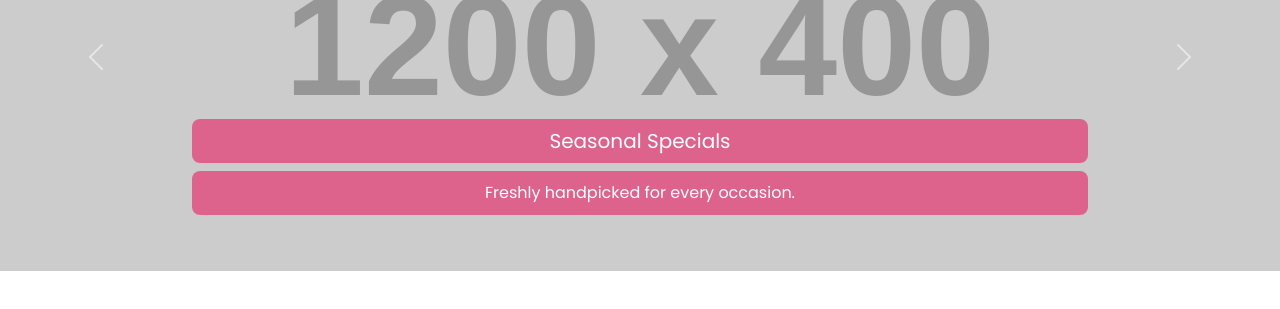
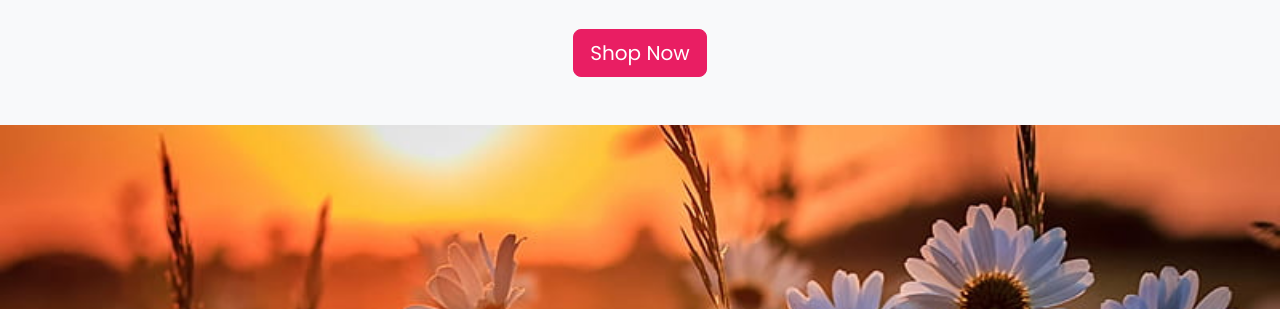
Before and after one commit to nikitabansode05/WEB, a plain HTML site: page TFLbootstrap/index.html in a window 1280 px wide. Shown: the part 212-521 px from the top of the page. Drawn offline with nearby package versions, Linux system fonts and the light colour scheme; placeholder pictures from the web are drawn by us.

Commit message:
adding corousal

```diff
--- a/TFLbootstrap/index.html
+++ b/TFLbootstrap/index.html
@@ -13,6 +13,8 @@
 
   <!-- Custom CSS (optional) -->
   <link rel="stylesheet" href="style.css">
+
+
 </head>
 <body>
 
@@ -37,19 +39,19 @@
 
 
 <!-- Hero Section -->
-<!-- <section class="bg-light text-center py-5">
+<section class="bg-light text-center py-5">
   <div class="container">
     <h1 class="display-4 fw-bold">Welcome to Transflower Store</h1>
     <p class="lead">Beautiful flowers, delivered fresh to your doorstep.</p>
     <a href="#" class="btn btn-primary btn-lg mt-3">Shop Now</a>
   </div>
-</section> -->
+</section>
 
 <!-- Carousel -->
  <div id="storeCarousel" class="carousel slide" data-bs-ride="carousel">
   <div class="carousel-inner">
     <div class="carousel-item active">
-      <img src="https://via.placeholder.com/1200x400/ffb6c1/000000?text=Welcome+to+Transflower+Store"
+      <img src="images/carousal11.jpeg"
            class="d-block w-100" alt="Slide 1">
       <div class="carousel-caption d-none d-md-block">
         <h5>Fresh Flowers Everyday</h5>
@@ -58,7 +60,7 @@
     </div>
 
     <div class="carousel-item">
-      <img src="https://via.placeholder.com/1200x400/ffe4b5/000000?text=Seasonal+Bouquets"
+      <img src="images/carousal2.jpg"
            class="d-block w-100" alt="Slide 2">
       <div class="carousel-caption d-none d-md-block">
         <h5>Seasonal Specials</h5>
@@ -67,7 +69,7 @@
     </div>
 
     <div class="carousel-item">
-      <img src="https://via.placeholder.com/1200x400/90ee90/000000?text=Gift+Happiness+with+Flowers"
+      <img src="images/carousal3.avif"
            class="d-block w-100" alt="Slide 3">
       <div class="carousel-caption d-none d-md-block">
         <h5>Gift Happiness</h5>
--- a/TFLbootstrap/style.css
+++ b/TFLbootstrap/style.css
@@ -74,3 +74,14 @@ section {
   color: var(--bs-warning) !important;
   font-weight: 600;
 }
+
+#storeCarousel {
+  max-height: 500px;
+  overflow: hidden;
+}
+
+#storeCarousel .carousel-item img {
+  height: 500px;
+  object-fit: cover;
+  width: 100%;
+}
```
Also changed, not shown: TFLbootstrap/product.html (+1 -1 lines), TFLbootstrap/images/carousal1.jpg (added), TFLbootstrap/images/carousal11.jpeg (added), TFLbootstrap/images/carousal2.jpg (added), TFLbootstrap/images/carousal2.webp (added), TFLbootstrap/images/carousal3.avif (added).
